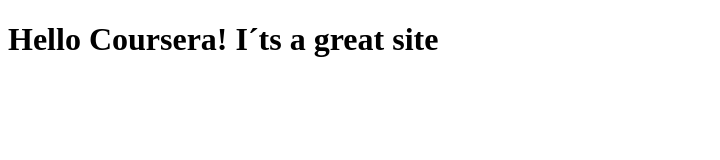
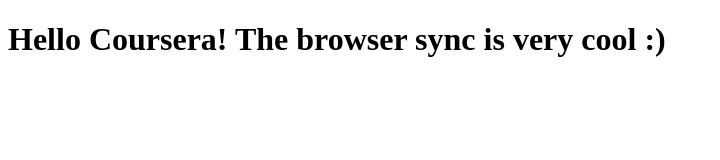
Before and after one commit to genenat/course-coursera, a plain HTML site: page site/Index.html in a window 1280 px wide. Shown: the whole page, without its empty margins (0-720 px from the left). Drawn offline with Linux system fonts and the light colour scheme.

Commit message:
New small adition.

```diff
--- a/site/Index.html
+++ b/site/Index.html
@@ -6,6 +6,6 @@
 	<title>Hello Coursera</title>
 </head>
 <body>
-<h1>Hello Coursera! I´ts a great site</h1>
+<h1>Hello Coursera! The browser sync is very cool :)</h1>
 </body>
 </html>
```
